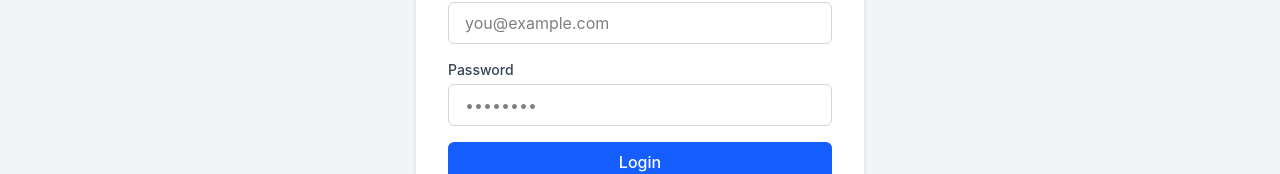
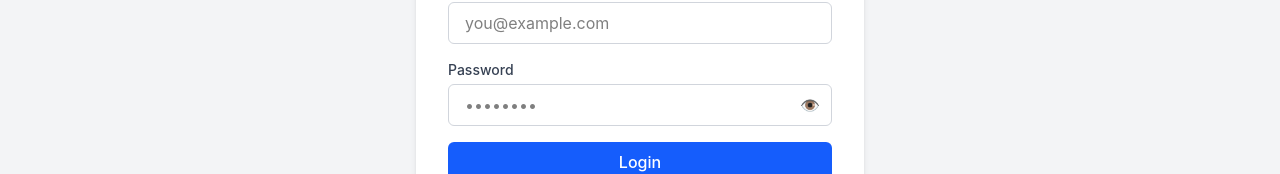
Before and after one commit to Kartik202008/digiub, a React (Vite) app in the folder frontend/: page /login in a window 1280 px wide. Shown: the part 396-570 px from the top of the page. Built offline with nearby package versions, Linux system fonts and the light colour scheme.

Commit message:
Add show/hide password toggle and minimum password length

```diff
--- a/frontend/src/pages/Login.jsx
+++ b/frontend/src/pages/Login.jsx
@@ -7,6 +7,7 @@
   const [error, setError] = useState('');
   const [loading, setLoading] = useState(false);
   const navigate = useNavigate();
+const [showPassword, setShowPassword] = useState(false);
 
   const handleSubmit = async (e) => {
     e.preventDefault();
@@ -68,16 +69,24 @@
   <label className="block text-sm font-medium text-gray-700 mb-1">
     Password
   </label>
+  <div className="relative">
     <input
-              type="password"
+      type={showPassword ? "text" : "password"}
       value={password}
       onChange={(e) => setPassword(e.target.value)}
-              className="w-full px-4 py-2 border border-gray-300 rounded-md focus:outline-none focus:ring-2 focus:ring-blue-500"
+      className="w-full px-4 py-2 pr-12 border border-gray-300 rounded-md focus:outline-none focus:ring-2 focus:ring-blue-500"
       placeholder="••••••••"
       required
     />
+    <button
+      type="button"
+      onClick={() => setShowPassword(!showPassword)}
+      className="absolute right-3 top-1/2 -translate-y-1/2 text-gray-500 hover:text-gray-700"
+    >
+      {showPassword ? "🙈" : "👁️"}
+    </button>
   </div>
-
+</div>
           <button
             type="submit"
             disabled={loading}
```
Lines whose indentation alone changed are shown as unchanged.
